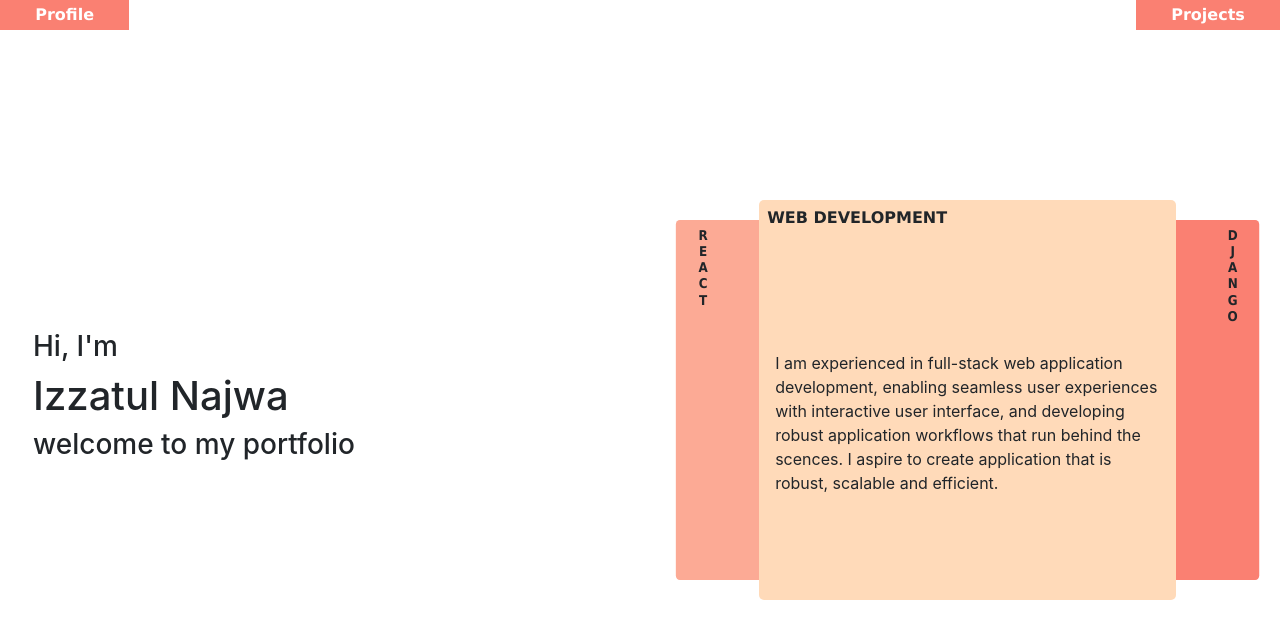
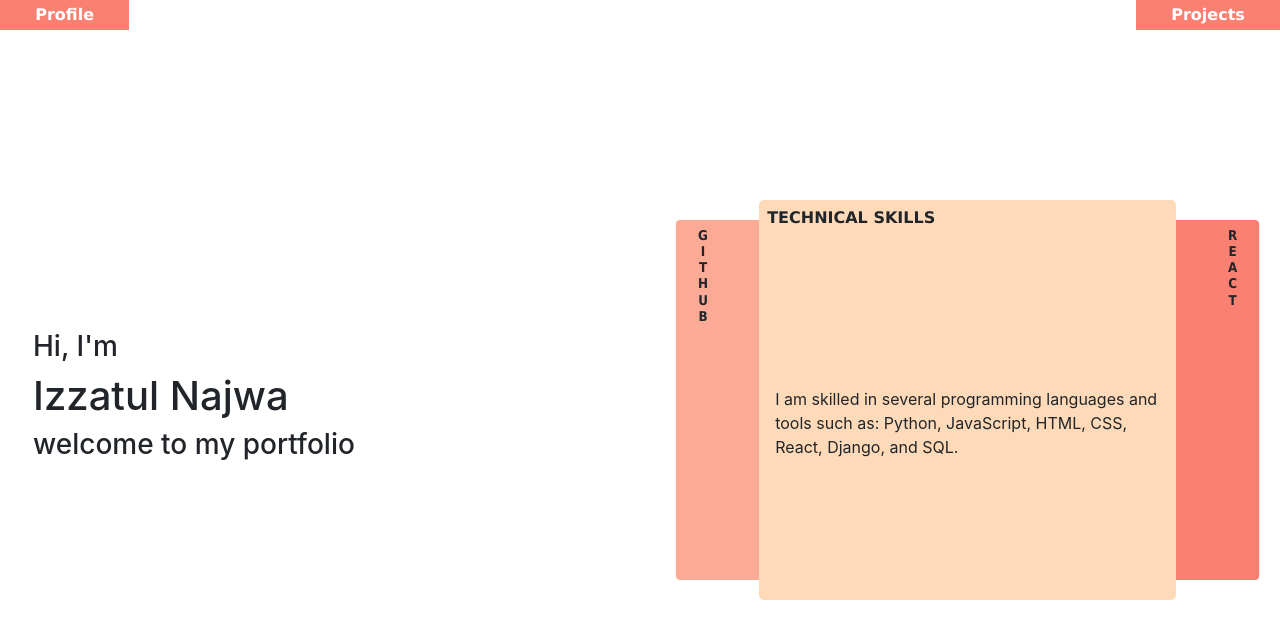
Before and after one commit to Izzywa/portfolio, a React (Create React App) app: page / in a window 1280 px wide. Shown: the top 638 px of the page. Built offline with nearby package versions, Linux system fonts and the light colour scheme.

Commit message:
rearrange to put technical skills in the center

```diff
--- a/src/components/Home.js
+++ b/src/components/Home.js
@@ -7,6 +7,19 @@ export default function Home(props){
     const swiperRef = useRef();
 
     const list = [
+        {
+            title: "Github",
+            text: 'GitHub is is one of the most popular resources for developers to share code \
+            or work on projects together. I used GitHub to implement continuous integration \
+            and continuous delivery/deveployment (CI/CD) to streamline my development lifecyle \
+            such as the application of GitHub actions.'
+        }
+        ,
+        {
+            title: "Technical skills",
+            text: 'I am skilled in several programming languages and tools such as:  \
+             Python, JavaScript, HTML, CSS, React, Django, and SQL.'
+        },
         {
             title: "react",
             text: 'React is a JavaScript library that allows for creation of \
@@ -29,18 +42,7 @@ export default function Home(props){
             I am experienced with the use of Django as most of my application was made \
             with this framework.'
         },
-        {
-            title: "Github",
-            text: 'GitHub is is one of the most popular resources for developers to share code \
-            or work on projects together. I used GitHub to implement continuous integration \
-            and continuous delivery/deveployment (CI/CD) to streamline my development lifecyle \
-            such as the application of GitHub actions.'
-        }
-        ,{
-            title: "Technical skills",
-            text: 'I am skilled in several programming languages and tools such as:  \
-             Python, JavaScript, HTML, CSS, React, Django, and SQL.'
-        },
+
 
     ]
 
```
